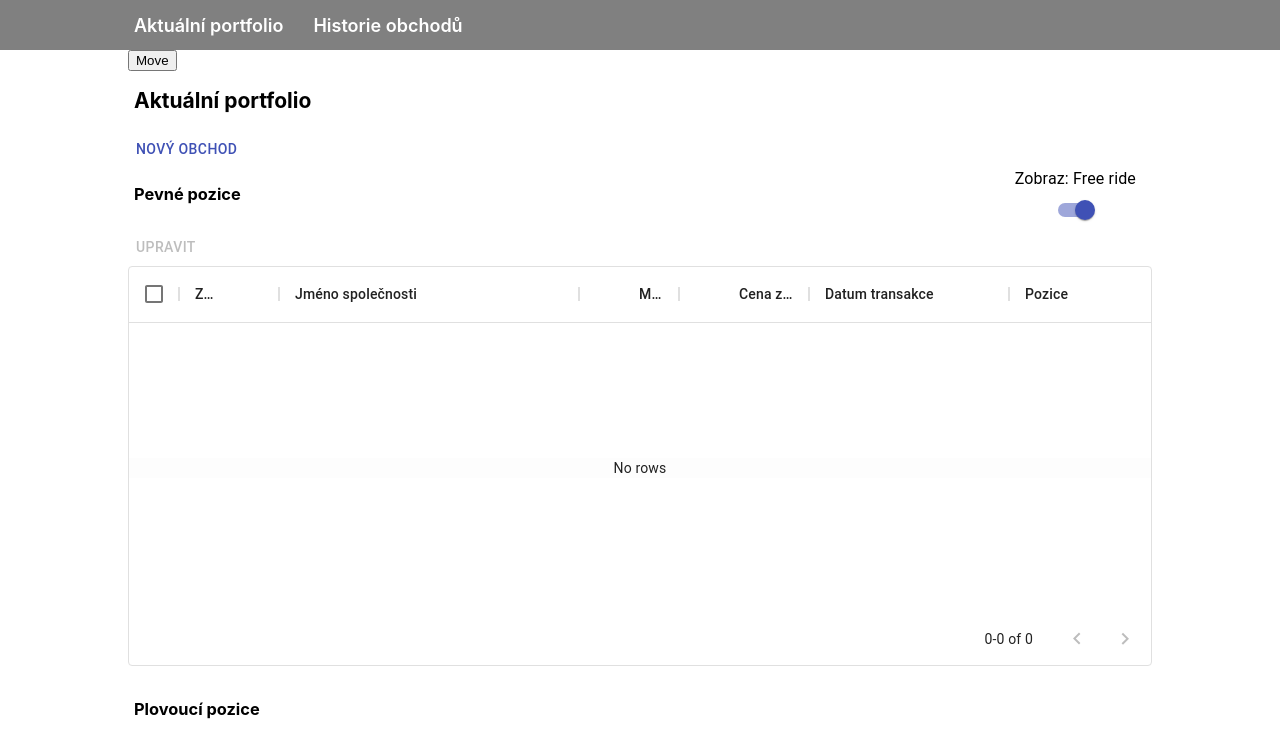
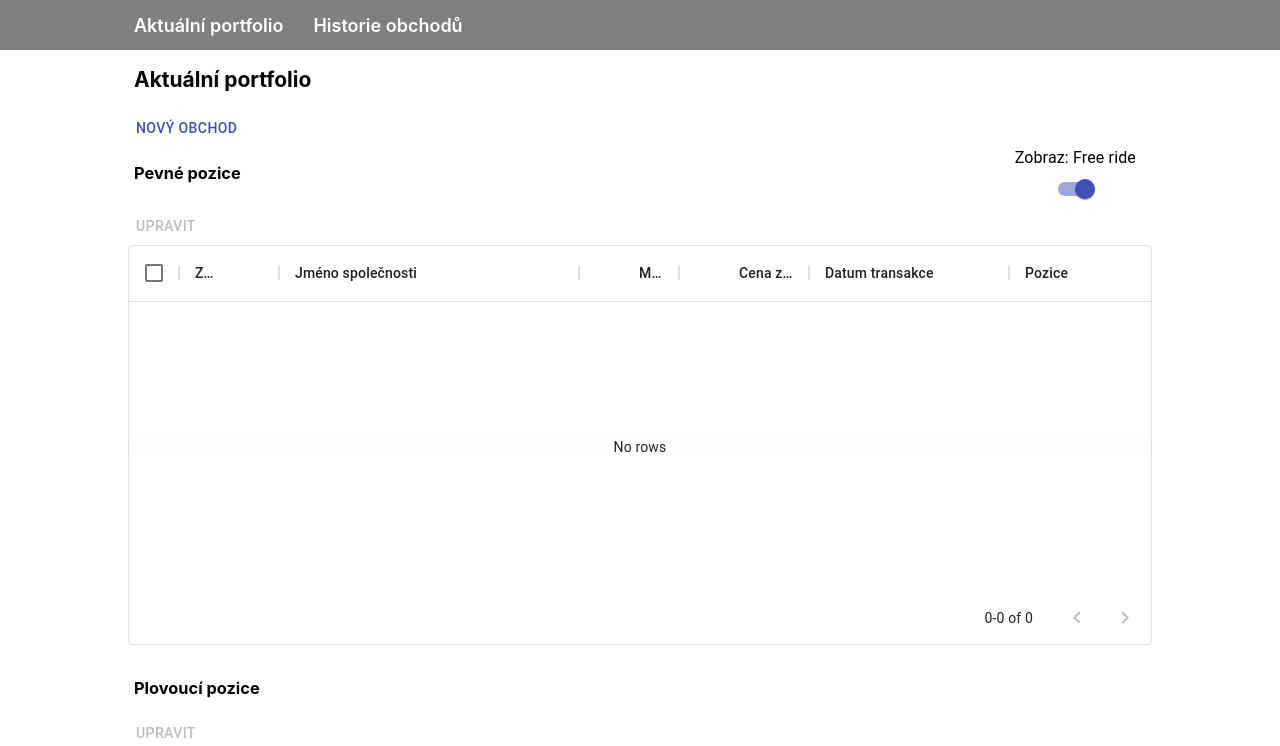
Before and after one commit to Liborias/Obchodovani, a React (Create React App) app: page / in a window 1280 px wide. Shown: the top 746 px of the page. Built offline with nearby package versions, Linux system fonts and the light colour scheme; the HTML template or start-up script is replaced by a standard one.

Commit message:
Odstraněné tlačítko move ze záhlaví

```diff
--- a/src/components/layout/Layout.js
+++ b/src/components/layout/Layout.js
@@ -89,15 +89,7 @@ const Layout = () => {
   };
 
 
-  // const move = (selected = rows, newPosition = "Pevná dlouhodobá") => {
-  //   console.log("selected", selected);
-  //   const selectedIds = selected?.map((item) => item.id);
-  //   const updatedPosition = dataRows?.map((item) => selectedIds.includes(item.id) ? { ...item, longevity: newPosition } : item);
-  //   setDataRows(updatedPosition);
-  // };
-
   const move = (selected, newPosition) => {
-    console.log("selected", selected);
     const selectedIds = selected?.map((item) => item.id);
     const updatedPosition = dataRows?.map((item) => selectedIds.includes(item.id) ? { ...item, longevity: newPosition } : item);
     setDataRows(updatedPosition);
@@ -129,7 +121,6 @@ const Layout = () => {
               />
             </Route>
             <Route path="/">
-              <button onClick={() => move()}>Move</button>
               <Homepage
                 open={open}
                 openNewCompany={openNewCompany}
```
